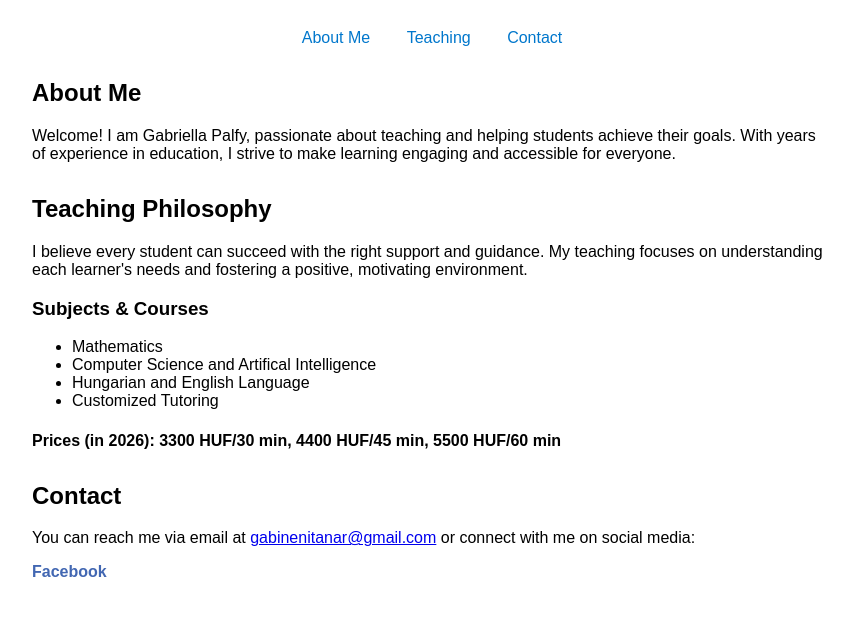
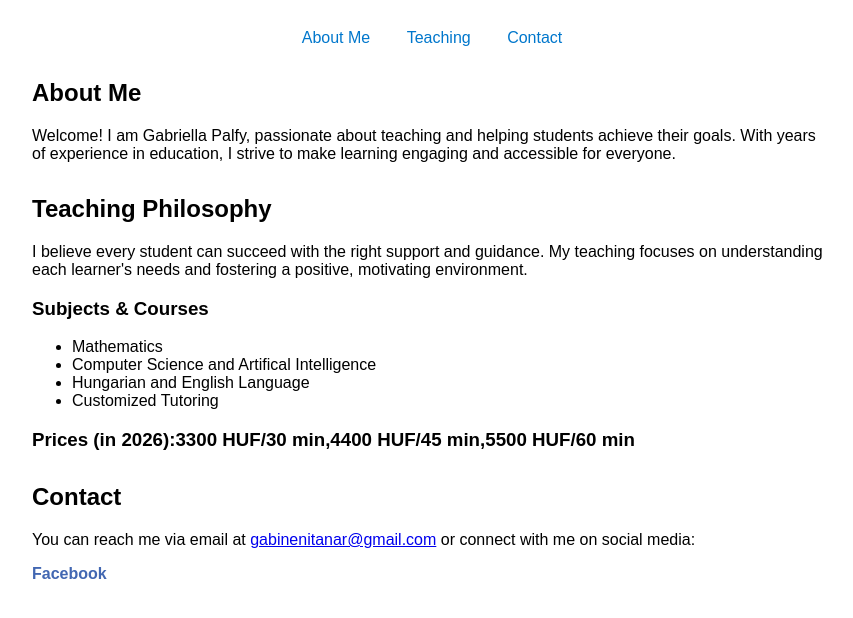
Before and after one commit to gabipalfy-dotcom/gabi-palfy, a plain HTML site: page index.html in a window 1280 px wide. Shown: the part 262-880 px from the top of the page, without its empty margins (208-1061 px from the left). Drawn offline with Linux system fonts and the light colour scheme.

Commit message:
Update pricing section heading in index.html
Changed heading from h4 to h3 and adjusted formatting.

```diff
--- a/index.html
+++ b/index.html
@@ -42,7 +42,7 @@
         <li>Hungarian and English Language</li>
         <li>Customized Tutoring</li>
       </ul>
-      <h4>Prices (in 2026): 3300 HUF/30 min, 4400 HUF/45 min, 5500 HUF/60 min</h4>
+      <h3>Prices (in 2026):3300 HUF/30 min,4400 HUF/45 min,5500 HUF/60 min</h3>
     </section>
     <section id="contact">
       <h2>Contact</h2>
```
